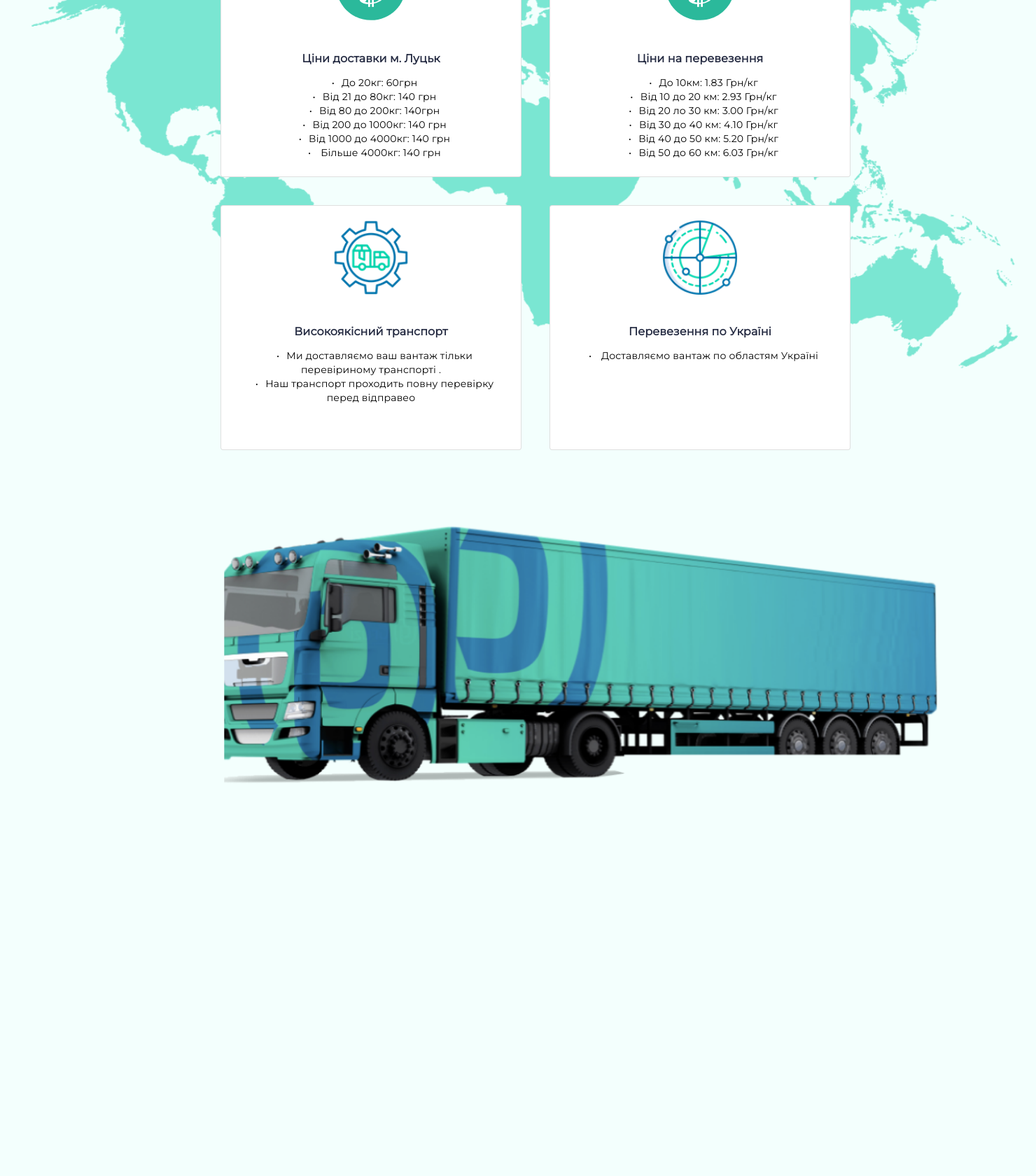
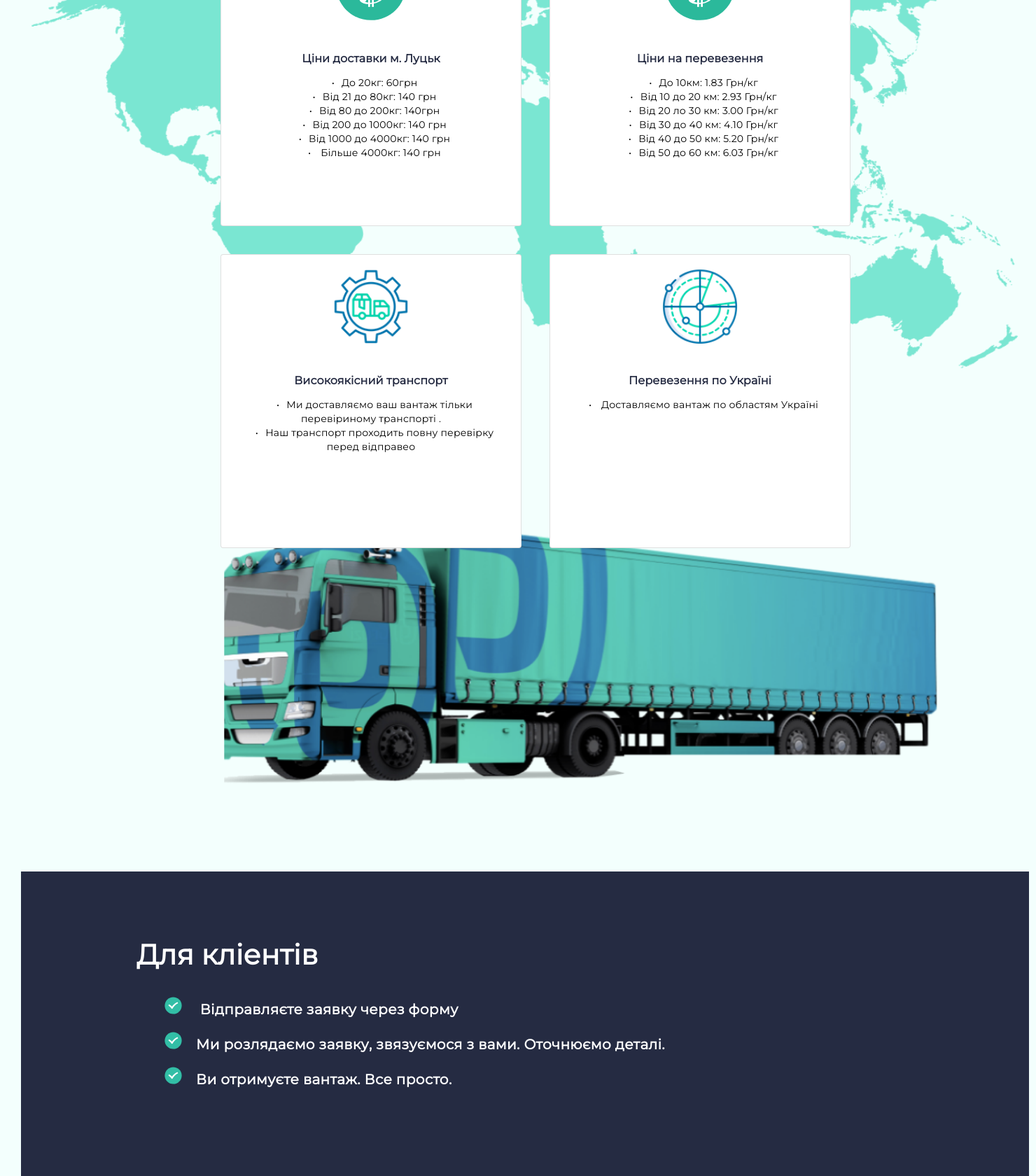
Before and after one commit to Raider2019/Python, a Flask app: page / in a window 1480 px wide. Shown: the part 1160-2840 px from the top of the page at 70% size. Before the commit the page ends 2278 px from the top, so only its background shows below. Run offline with Flask 2, Linux system fonts and the light colour scheme.

Commit message:
#for-clients

```diff
--- a/static/style.css
+++ b/static/style.css
@@ -178,8 +178,8 @@ a:hover {
 
 #main-block #main-content .card-deck .card {
     width: 430px;
-    height: 350px;
-    margin: 20px ;
+    height: 420px;
+    margin: 20px
 
 }
 
@@ -213,3 +213,35 @@ text-align: center;
     padding: 10px;
     content:"•"
 }
+#for-clients{
+    width: 1440px;
+    height: 465px;
+    background-color:#252B42;
+}
+#for-clients h2{
+ margin-top: 90px;
+ color: white;
+ font-family:'Montserrat', sans-serif;
+font-weight: bold;
+ font-size: 40px;
+ line-height: 57px;
+ letter-spacing: 0.2px;
+
+}
+.features-list h6::before{
+    content:url(../static/img/done.svg);
+    padding: 20px;
+
+}
+.features-list h6{
+    color: white;
+    font-family:'Montserrat', sans-serif;
+   font-weight: 600;
+   font-style: normal;
+    font-size:20px;
+    line-height: 24px;
+    letter-spacing: 0.4px;
+    margin: 20px;
+
+
+}
--- a/templates/index.html
+++ b/templates/index.html
@@ -113,7 +113,7 @@
                     <p class="card-text">До 20кг: 60грн</p>
                     <p class="card-text">Від 21 до 80кг: 140 грн</p>
                     <p class="card-text">Від 80 до 200кг: 140грн</p>
-                    <p class="card-text">Від  200 до  1000кг: 140 грн</p>
+                    <p class="card-text">Від 200 до 1000кг: 140 грн</p>
                     <p class="card-text">Від 1000 до 4000кг: 140 грн</p>
                     <p class="card-text"> Більше 4000кг: 140 грн</p>
                   </div>
@@ -148,7 +148,7 @@
                   <img src="static/img/treck.png" class="card-img-top" alt="...">
                   <div class="card-body">
                     <h5 class="card-title ">Перевезення по Україні</h5>
-                      <p class="card-text"> Доставляємо вантаж  по областям Україні</p>
+                    <p class="card-text"> Доставляємо вантаж по областям Україні</p>
                   </div>
 
                 </div>
@@ -159,6 +159,20 @@
             </div>
 
           </div>
+        </div>
+      </div>
+    </div>
+    <div id="for-clients">
+      <div class="container">
+        <div class="row">
+          <div class="col-md-12">
+            <h2>Для кліентів</h2>
+          </div>
+        </div>
+        <div class="features-list mt-4">
+          <h6> Відправляєте заявку через форму </h6>
+          <h6>Ми розлядаємо заявку, звязуємося з вами. Оточнюємо деталі.</h6>
+          <h6>Ви отримуєте вантаж. Все просто.</h6>
         </div>
       </div>
     </div>
```
Also changed, not shown: index.html (+16 -2 lines), static/img/done.svg (added). Lines whose indentation alone changed are shown as unchanged.
